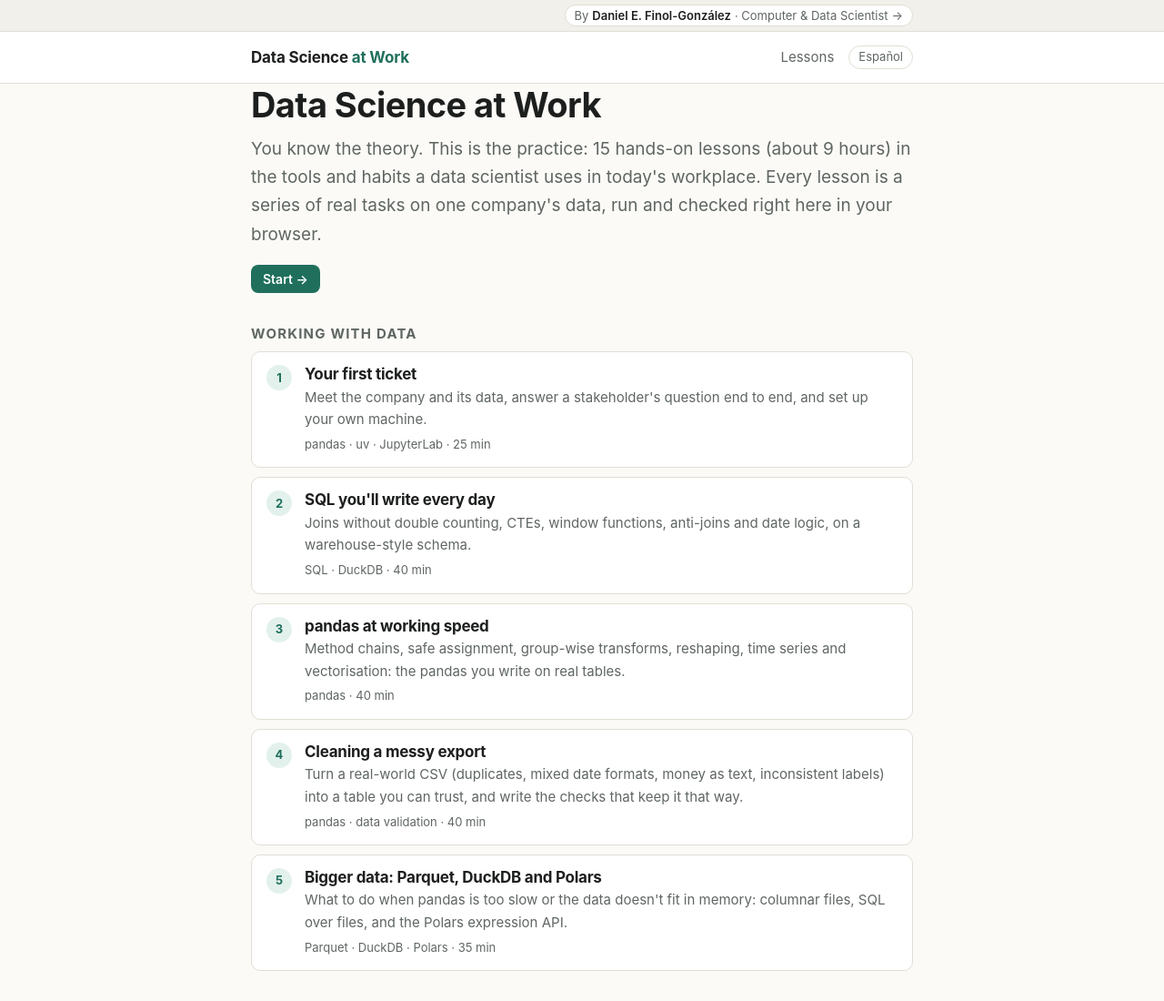
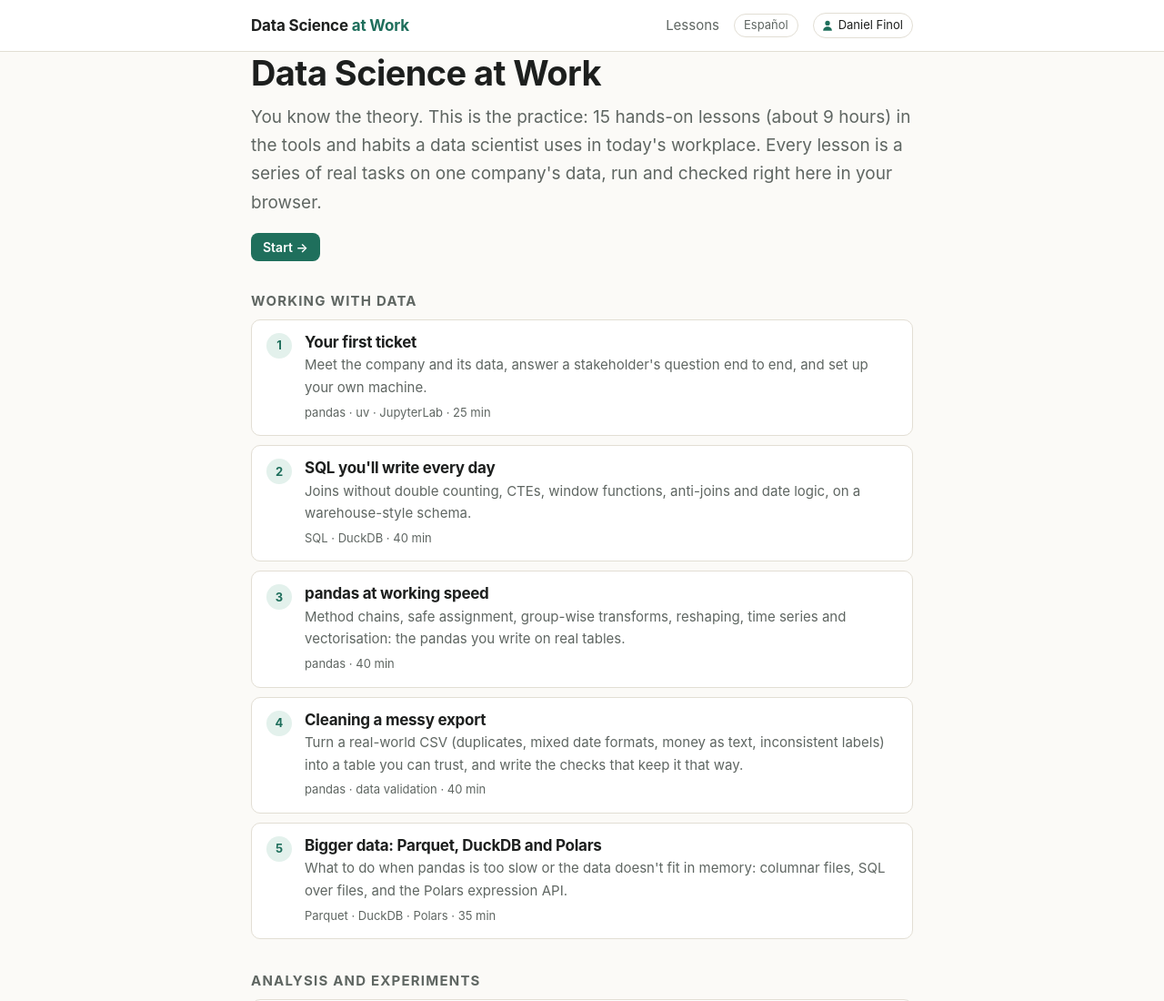
Before and after one commit to DanielFinol/ds-tutorial, an Astro site: page / in a window 1280 px wide. Shown: the top 1100 px of the page at 91% size. Built offline with nearby package versions, Linux system fonts and the light colour scheme; Astro itself is replaced by a stand-in of ours; some packages are replaced by stand-ins of ours.

Commit message:
Move the author link into the header row; short name, icon on phones
The link now sits at the end of the header nav, in the same row as the
site title, instead of in its own bar. It shows only "Daniel Finol" with
a small person icon, and on screens up to 640px wide it shrinks to the
icon alone (the full name stays as its accessible label and tooltip).
The smoke test now also checks that the link shares the title's row.

Co-Authored-By: Claude Opus 5.5 <noreply@anthropic.com>
Claude-Session: https://claude.ai/code/session_01VaFheqwHXhFqPb9soW3H1V

```diff
--- a/src/layouts/Base.astro
+++ b/src/layouts/Base.astro
@@ -31,20 +31,16 @@ const others = LANGS.filter((l) => l !== lang);
     <script src="../lib/pwa.ts"></script>
   </head>
   <body data-lesson={lesson}>
-    <div class="author-bar">
-      <div class="wrap">
-        <a class="author-link" href={AUTHOR.url} title={t.authorLink}>
-          <span class="author-by">{t.byline}</span> <strong>{AUTHOR.name}</strong><span class="author-role"> · {t.authorRole}</span>
-          <span class="author-arrow" aria-hidden="true">→</span>
-        </a>
-      </div>
-    </div>
     <header class="site-header">
       <div class="wrap">
         <a class="brand" href={url('', lang)}>{t.brand[0]} <span>{t.brand[1]}</span></a>
         <nav>
           <a href={url('', lang)}>{t.lessons}</a>
           {others.map((l) => <a class="lang-switch" href={switchLang(Astro.url.pathname, l)} hreflang={l} lang={l}>{ui[l].langName}</a>)}
+          <a class="author-link" href={AUTHOR.url} title={t.authorLink} aria-label={t.authorLink}>
+            <svg aria-hidden="true" viewBox="0 0 16 16" width="14" height="14"><circle cx="8" cy="5" r="3" fill="currentColor" /><path d="M2.5 14.5c0-3 2.5-5 5.5-5s5.5 2 5.5 5" fill="currentColor" /></svg>
+            <span class="author-name">{AUTHOR.name}</span>
+          </a>
         </nav>
       </div>
     </header>
--- a/src/lib/i18n.ts
+++ b/src/lib/i18n.ts
@@ -2,7 +2,7 @@
 export const LANGS = ['en', 'es'] as const;
 export type Lang = (typeof LANGS)[number];
 
-export const AUTHOR = { name: 'Daniel E. Finol-González', url: 'https://danielfinol.github.io/' };
+export const AUTHOR = { name: 'Daniel Finol', url: 'https://danielfinol.github.io/' };
 
 export const ui = {
   en: {
@@ -30,9 +30,7 @@ export const ui = {
     copySolution: 'Copy into editor',
     solved: 'solved',
     onYourMachine: 'On your machine',
-    byline: 'By',
-    authorRole: 'Computer & Data Scientist',
-    authorLink: 'About the author',
+    authorLink: 'Daniel Finol: landing page and CV',
   },
   es: {
     langName: 'Español',
@@ -59,9 +57,7 @@ export const ui = {
     copySolution: 'Copiar al editor',
     solved: 'resuelto',
     onYourMachine: 'En tu equipo',
-    byline: 'Por',
-    authorRole: 'Computer & Data Scientist',
-    authorLink: 'Página de presentación y CV',
+    authorLink: 'Daniel Finol: página de presentación y CV',
   },
 } as const;
 
--- a/src/styles/global.css
+++ b/src/styles/global.css
@@ -187,17 +187,14 @@ code, pre, .cm-content { font-variant-ligatures: none; font-feature-settings: 'l
   .site-header nav a { font-size: 14px; }
 }
 
-/* Link to the author's landing page, above the site header on every page */
-.author-bar { background: var(--surface-2); border-bottom: 1px solid var(--border); }
-.author-bar .wrap { display: flex; justify-content: flex-end; padding-top: 5px; padding-bottom: 5px; }
-.author-link {
-  display: inline-flex; align-items: center; gap: 4px; max-width: 100%;
-  font-size: 13px; line-height: 1.4; color: var(--muted); text-decoration: none;
-  border: 1px solid var(--border); border-radius: 999px; padding: 2px 10px; background: var(--surface);
-  white-space: nowrap; overflow: hidden; text-overflow: ellipsis;
+/* Link to the author's landing page, at the end of the header nav on every page */
+.site-header nav .author-link {
+  display: inline-flex; align-items: center; gap: 5px; white-space: nowrap;
+  font-size: 13px; color: var(--text); border: 1px solid var(--border); border-radius: 999px; padding: 2px 10px 2px 8px;
 }
-.author-link strong { color: var(--text); font-weight: 600; }
-.author-link:hover { border-color: var(--accent); color: var(--text); }
-.author-link:hover .author-arrow { color: var(--accent); }
-.author-arrow { color: var(--muted); }
-@media (max-width: 520px) { .author-role { display: none; } .author-bar .wrap { justify-content: center; } }
+.site-header nav .author-link svg { color: var(--accent); flex: none; }
+.site-header nav .author-link:hover { border-color: var(--accent); }
+@media (max-width: 640px) {
+  .site-header nav .author-link { padding: 5px; }
+  .site-header nav .author-link .author-name { display: none; }
+}
```
Also changed, not shown: tests/e2e/smoke.spec.ts (+7 -3 lines).
